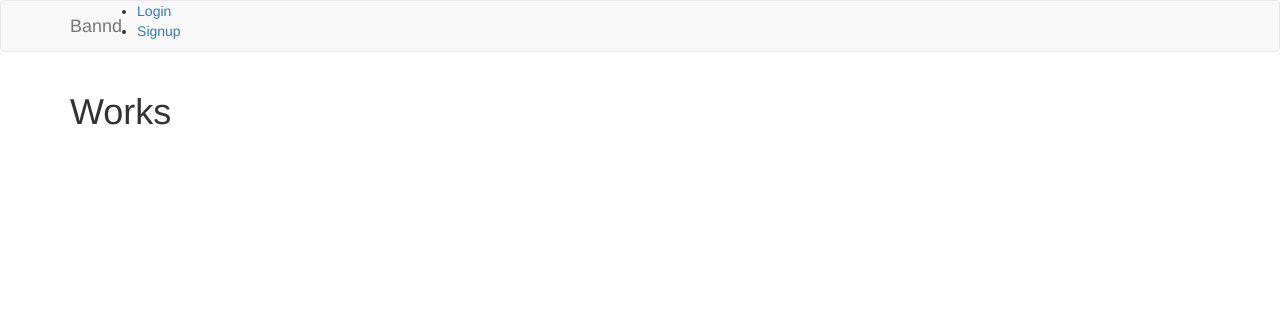
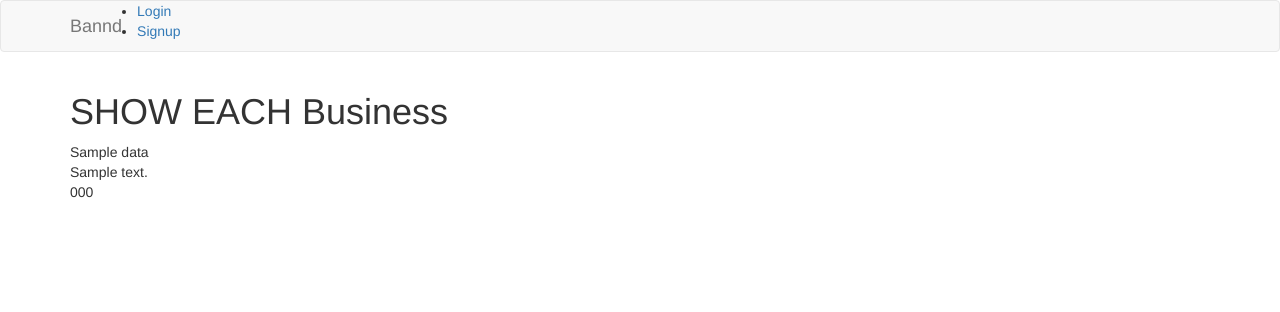
Before and after one commit to johndsykes86/Bannd, a Node server app: template views/show.ejs in a window 1280 px wide. Shown: the top 312 px of the page. Run offline with Node 20, Linux system fonts and the light colour scheme; the template is opened without the code that fills it: most values are stand-ins (such as "Sample title", 1, 10 or a date in 2020); some libraries are stand-ins or nearby versions.

Commit message:
changed show-view

```diff
--- a/views/layout.ejs
+++ b/views/layout.ejs
@@ -3,8 +3,8 @@
   <head>
     <meta charset="utf-8">
     <title>Bannd</title>
-    <link rel="stylesheet" type="text/css" href="./css/bootstrap.min.css">
-    <link rel="stylesheet" href="./css/style.css">
+    <link rel="stylesheet" type="text/css" href="/css/bootstrap.min.css">
+    <link rel="stylesheet" href="/css/style.css">
     <script src="/js/jquery-3.2.1.min.js"></script>
   </head>
   <body>
@@ -32,13 +32,6 @@
               <input type="text" placeholder="Search" id="search-text">
               <input type="text" placeholder="Location" id="location-text">
               <button type="button" id="search-submit">CLICK</button>
-              <ul class="display">
-
-              </ul>
-
-              <div class="page-list">
-
-              </div>
             <% } else { %>
               <li><a href="/login">Login</a></li>
               <li><a href="/signup">Signup</a></li>
--- a/views/show.ejs
+++ b/views/show.ejs
@@ -1,4 +1,6 @@
-<h1>Works</h1>
-<div id="location">
-
-</div>
+<h1>SHOW EACH Business</h1>
+<%= data.name %>
+<br>
+<%= data.location.display_address %>
+<br>
+<%= data.phone %>
```
Also changed, not shown: config/routes.js (+8 -4 lines), views/index.ejs (+9 -1 lines), public/js/app.js.
